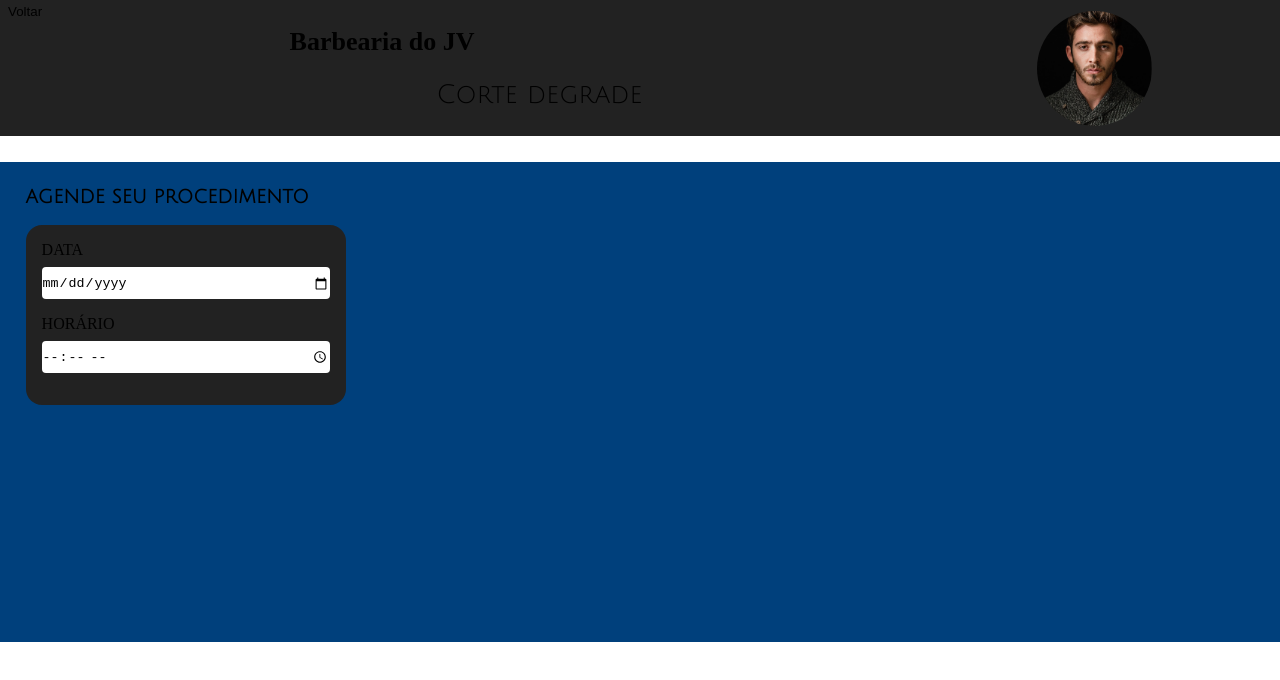
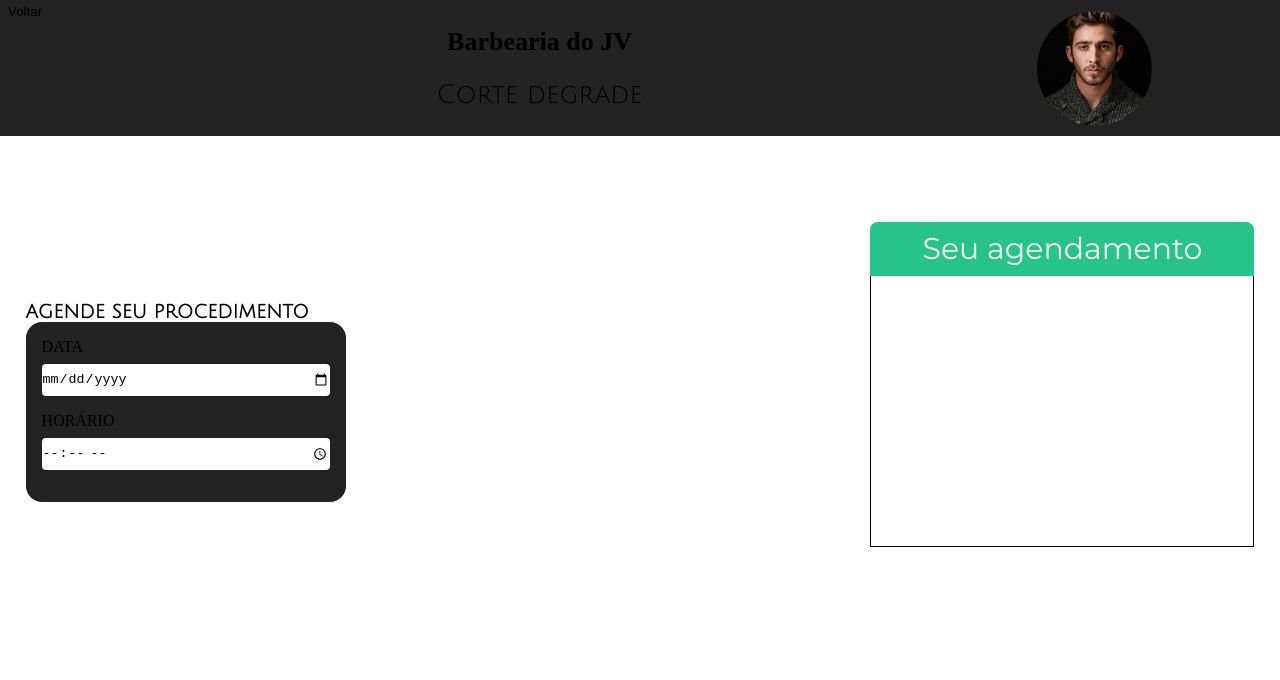
Before and after one commit to Agenda-Synapse/FrontEnd, an Angular app: page /agendar in a window 1280 px wide. Shown: the top 680 px of the page. Built offline with nearby package versions, Linux system fonts and the light colour scheme; a web font is replaced by a local one.

Commit message:
fix: yudgubenceguyece

```diff
--- a/src/app/pages/agendar/agendar.component.html
+++ b/src/app/pages/agendar/agendar.component.html
@@ -26,4 +26,8 @@
       </form>
     </div>
   </div>
+  <div class="right">
+    <div class="your"><p class="title">Seu agendamento</p></div>
+    <div class="visu"></div>
+  </div>
 </div>
--- a/src/app/pages/agendar/agendar.component.scss
+++ b/src/app/pages/agendar/agendar.component.scss
@@ -1,45 +1,49 @@
-.top{
+.top {
   display: flex;
   align-items: center;
   justify-content: space-between;
   height: 17vh;
   width: 100%;
-  background-color: var( --black);
+  background-color: var(--black);
 
-  .left{
+  .left {
     display: flex;
     align-items: flex-start;
     height: 100%;
     padding: 0.5rem 0 0 0.5rem;
 
-    .back-btn{
+    .back-btn {
       cursor: pointer;
       border: none;
       background-color: transparent;
     }
   }
 
-  .center-top{
+  .center-top {
     display: flex;
     flex-direction: column;
     align-items: center;
     justify-content: space-between;
     height: 60%;
 
-    p{
+    h1 {
+      text-align: center;
+    }
+
+    p {
       font-family: var(--principal-font);
       font-size: var(--principal-font-size);
     }
   }
 
-  .perfil-img{
+  .perfil-img {
     display: flex;
     flex-direction: column;
     margin-right: 10%;
     height: 115px;
     width: 115px;
 
-    img{
+    img {
       height: 100%;
       width: 100%;
       object-fit: cover;
@@ -48,46 +52,46 @@
   }
 }
 
-.center{
+.center {
   display: flex;
+  justify-content: space-between;
+  align-items: center;
   height: 60vh;
   width: 100vw;
   margin-top: 2%;
 
-  background-color: #00407c;
-
-  .dtHr{
+  .dtHr {
     display: flex;
     flex-direction: column;
     flex-wrap: wrap;
-    padding: 2% 0 0 2%;
+    padding: 0 0 0 2%;
     row-gap: 4%;
 
-    h3{
+    h3 {
       font-family: var(--principal-font);
       width: max-content;
     }
 
-    .inserts{
+    .inserts {
       display: flex;
       background-color: var(--black);
       width: max-content;
       padding: 1rem;
       border-radius: 1rem;
 
-      .changes{
+      .changes {
         display: flex;
         flex-direction: column;
 
-        .fields{
+        .fields {
           display: flex;
           flex-direction: column;
 
-          label{
+          label {
             margin-bottom: 0.5rem;
           }
 
-          input{
+          input {
             height: 2rem;
             width: 18rem;
             border-radius: 0.25rem;
@@ -98,4 +102,37 @@
       }
     }
   }
+
+  .right {
+    display: flex;
+    flex-direction: column;
+    padding: 0 2% 0 0;
+    height: 45vh;
+
+    .your {
+      display: flex;
+      align-items: center;
+      justify-content: space-evenly;
+      height: 15%;
+      width: 30vw;
+      border-radius: 0.5rem 0.5rem 0 0;
+      background-color: var(--green);
+
+      .title {
+        font-family: var(--second-font);
+        color: var(--bg-princi);
+        font-size: var(--largebutton-font-size);
+        height: max-content;
+      }
+    }
+
+    .visu {
+      display: flex;
+      height: 75%;
+      width: calc(100% - 2px);
+      border-right: solid 1px #000000;
+      border-bottom: solid 1px #000000;
+      border-left: solid 1px #000000;
+    }
+  }
 }
--- a/src/app/pages/home/home.component.html
+++ b/src/app/pages/home/home.component.html
@@ -1 +1,4 @@
 <p>home works!</p>
+
+<a routerLink="/perfilShop">perfilshop</a>
+<a routerLink="/agendar">Agendamnto</a>
```
